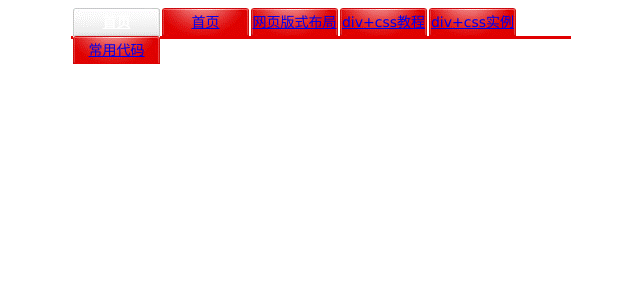
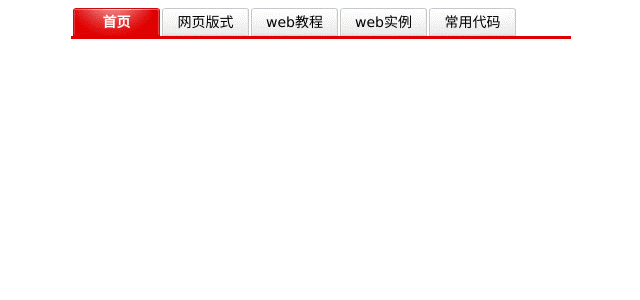
Before and after one commit to steventianGithub/learncss, a Flask app: page / in a window 1280 px wide. Shown: the top 300 px of the page, without its empty margins (319-959 px from the left). Run offline with Flask 2, Linux system fonts and the light colour scheme.

Commit message:
day 7 CSS Sprits

```diff
--- a/app/templates/index.html
+++ b/app/templates/index.html
@@ -4,25 +4,24 @@
     <meta http-equiv="Content-Type" content="text/html; charset=gb2312" />
     <style type="text/css">
         body { font-family: Verdana; font-size: 12px; line-height: 1.5; }
+        a { color: #000; text-decoration: none; }
+        a:hover { color: #F00; }
         #menu { width:500px; height:28px; margin:0 auto; border-bottom:3px solid #E10001;}
         #menu ul { list-style: none; margin: 0px; padding: 0px; }
         #menu ul li { float:left; margin-left:2px;}
-        #menu ul li a { display:block; width:87px; height:28px; line-height:28px; text-align:center; background:url(./static/nav_bg2.gif) 0 0 no-repeat; font-size:14px;}
-        #menu ul li a:hover { background:url(./static/nav_bg3.gif) 0 0 no-repeat;}
-        #menu ul li a#current { background:url(./static/nav_bg.gif) 0 0 no-repeat; font-weight:bold; color:#fff;}
-
-
+        #menu ul li a { display:block; width:87px; height:28px; line-height:28px; text-align:center; background:url(./static/nav_bg_3.gif) 0 -28px no-repeat; font-size:14px;}
+        #menu ul li a:hover { background:url(./static/nav_bg_3.gif) 0 -56px no-repeat;}
+        #menu ul li a#current { background:url(./static/nav_bg_3.gif) 0 0 no-repeat; font-weight:bold; color:#fff;}
     </style>
 </head>
 <body>
     <div id="menu">
-    <ul>
-        <li><a id="current" href="#">首页</a></li>
-        <li><a href="#">首页</a></li>
-        <li><a href="#">网页版式布局</a></li>
-        <li><a href="#">div+css教程</a></li>
-        <li><a href="#">div+css实例</a></li>
-        <li><a href="#">常用代码</a></li>
-    </ul>
+        <ul>
+            <li><a id="current" href="#">首页</a></li>
+            <li><a href="#">网页版式</a></li>
+            <li><a href="#">web教程</a></li>
+            <li><a href="#">web实例</a></li>
+            <li><a href="#">常用代码</a></li>
+        </ul>
     </div>
 </body>
```
Also changed, not shown: app/static/nav_bg2.gif, app/static/nav_bg_3.gif (added).
